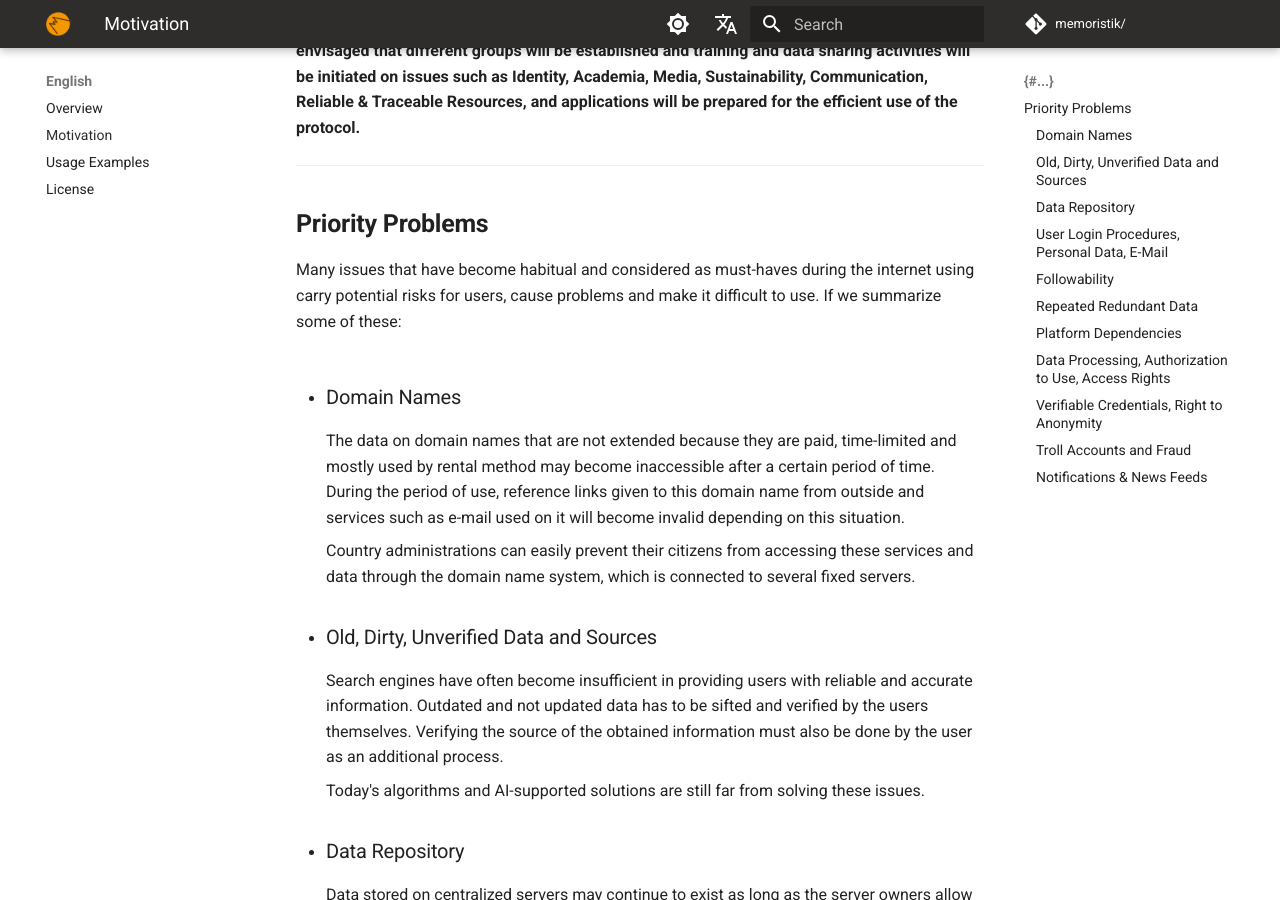
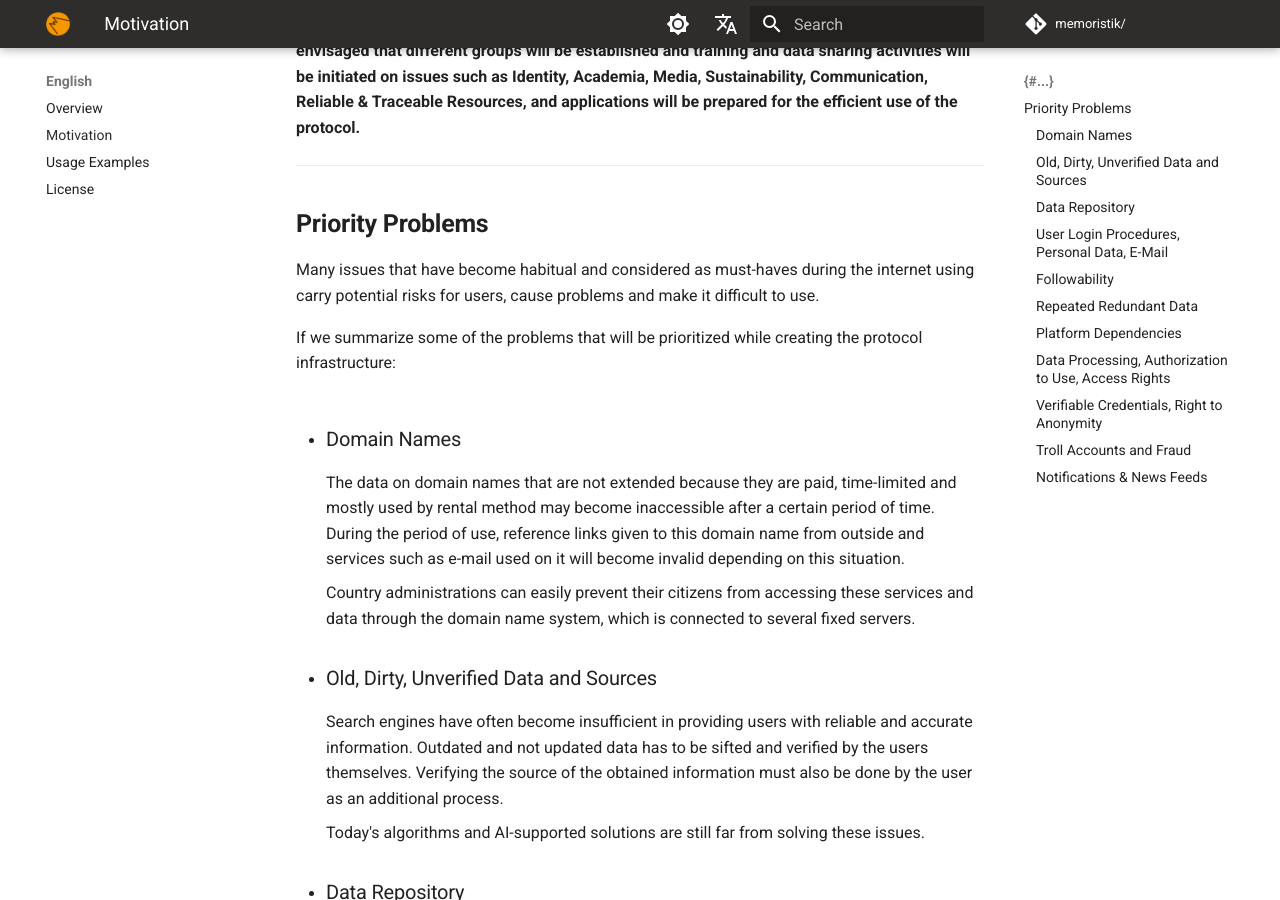
Before and after one commit to memoristik/memoristik.github.io, an MkDocs documentation site: the page built from docs/en/motivation.md, in a window 1280 px wide and 900 px high, scrolled down 452 px. Built offline with MkDocs 1.6.1 and Material for MkDocs 9.7.7, drawn with Linux system fonts in a browser that asks for light colours; comment, search, counter and statistics services are not loaded.

Commit message:
some fix

```diff
--- a/docs/en/motivation.md
+++ b/docs/en/motivation.md
@@ -10,7 +10,9 @@
 
 ## **Priority Problems**
 
-Many issues that have become habitual and considered as must-haves during the internet using carry potential risks for users, cause problems and make it difficult to use. If we summarize some of these:
+Many issues that have become habitual and considered as must-haves during the internet using carry potential risks for users, cause problems and make it difficult to use.
+
+If we summarize some of the problems that will be prioritized while creating the protocol infrastructure:
 
 - ### Domain Names
 
```
Also changed, not shown: docs/tr/motivasyon.md (+3 -1 lines).
